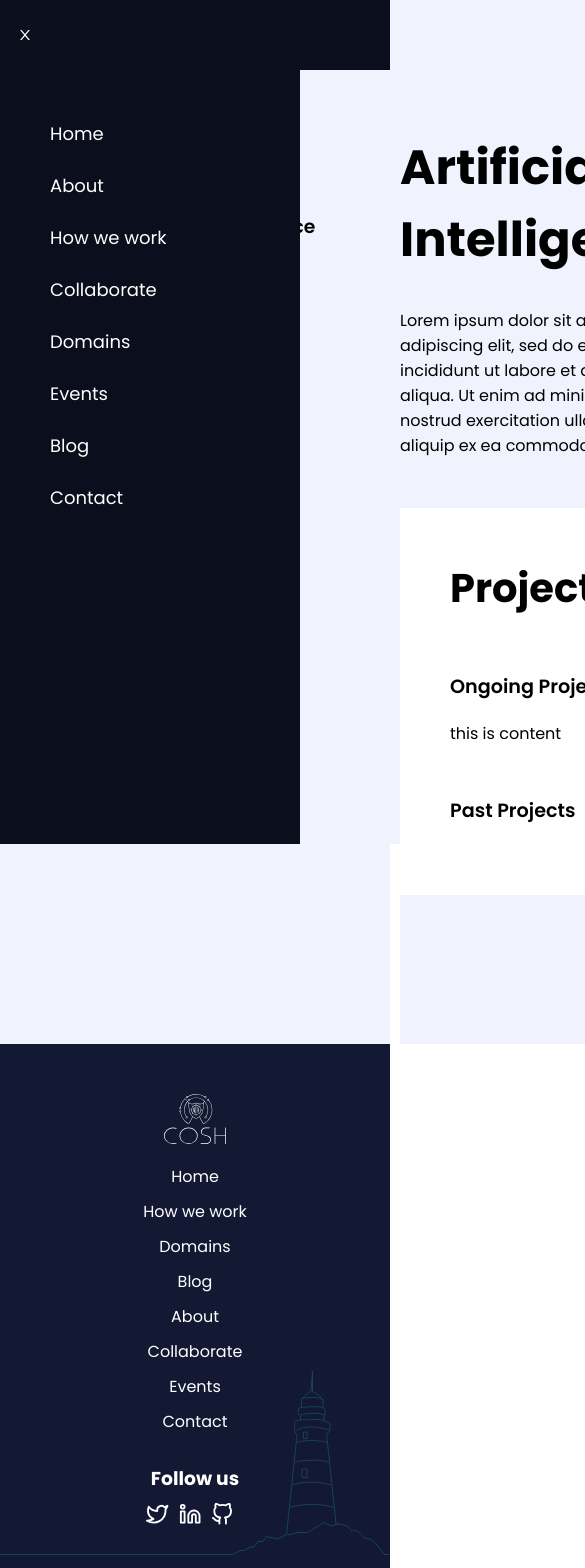
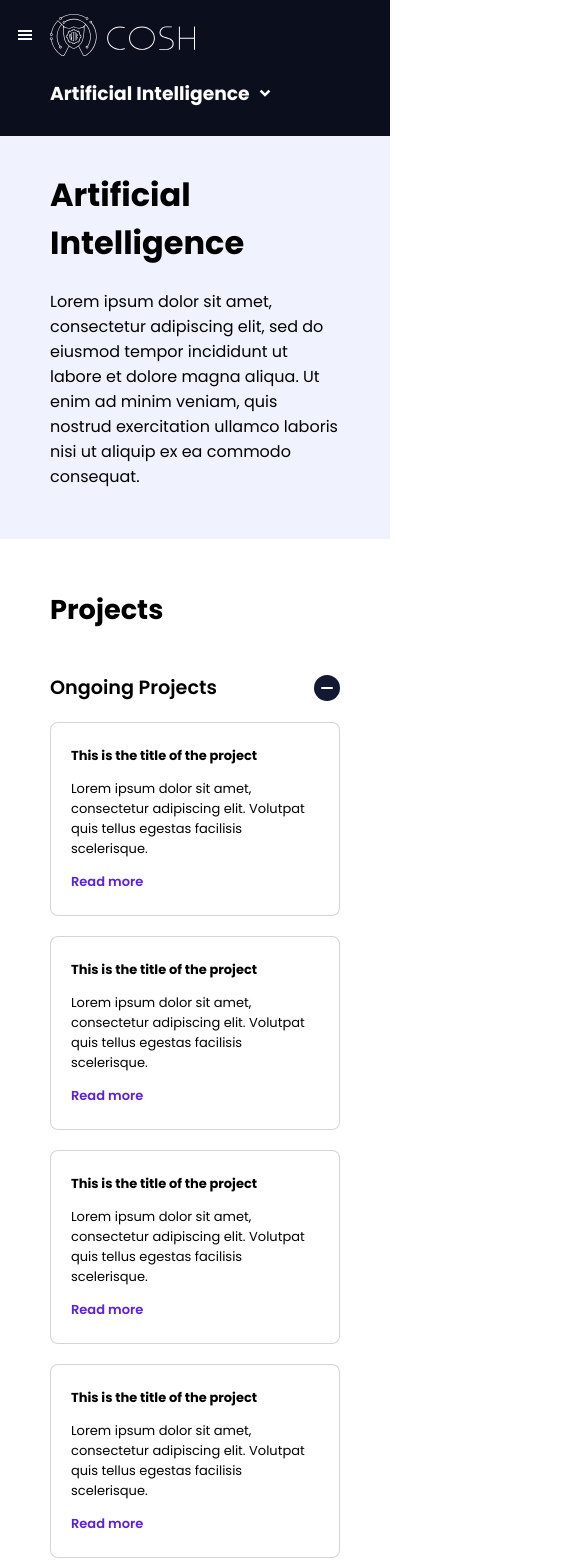
Before and after one commit to COSH-NITK/cosh-website, a React (Create React App) app: page /domains in a window 390 px wide. Shown: the top 1568 px of the page, 585 px wide, since content can reach past the window. Built offline with nearby package versions, Linux system fonts and the light colour scheme.

Commit message:
added domains top bar

```diff
--- a/src/Components/Domains/Domains.jsx
+++ b/src/Components/Domains/Domains.jsx
@@ -1,23 +1,66 @@
 import './Domains.scss'
 
-import React, {useState, useEffect} from 'react'
+import React, {useState, useEffect, useRef} from 'react'
 
 import il_plus from '../../Assets/il_plus.svg';
 import il_minus from '../../Assets/il_minus.svg';
+import ProjectCards from '../ProjectCards/ProjectCards';
+
+import { RiArrowDropDownLine } from 'react-icons/ri';
 
 function Domains() {
 
     const [active, setActive] = useState(1);
     const [open, setOpen] = useState(1);
+    const [topBarOpen, setTopBarOpen] = useState(false);
+
+    const ref = useRef()
+
+    useEffect(() => {
+        const checkIfClickedOutside = e => {
+          if (topBarOpen && ref.current && !ref.current.contains(e.target)) {
+            setTopBarOpen(false)
+          }
+        }
+
+        document.addEventListener("mousedown", checkIfClickedOutside)
+
+        return () => {
+          // Cleanup the event listener
+          document.removeEventListener("mousedown", checkIfClickedOutside)
+        }
+      }, [topBarOpen])
 
     useEffect(() => {
         window.scrollTo(0, 0);
     }, [active]);
 
+    useEffect(() => {
+        topBarOpen
+        ? document.body.style.overflow = 'hidden'
+        : document.body.style.overflow = 'unset';
+     }, [topBarOpen ]);
+
     const domains = ['Artificial Intelligence', 'Systems', 'Networking', 'Development', 'Blockchain', 'Robotics', 'Electric Vehicles', 'Game Development', 'Security' ];
+
+    function changeDomain(d) {
+        setActive(d);
+        setTopBarOpen(false);
+    }
 
     return (
         <div className="domainsDiv">
+            <div className={`topBar ${topBarOpen ? "open" : ""}`} ref={ref}>
+                <div className="topBarHeader">
+                    <h3 onClick={() => setTopBarOpen(!topBarOpen)}>{domains[active-1]}</h3>
+                    <RiArrowDropDownLine className={`dropdownIcon ${topBarOpen ? "open" : ""}`} size={30} />
+                </div>
+                <div className={`topBarOptions ${topBarOpen ? "open" : ""}`}>
+                    { domains.map(
+                        (d, i)=> <p className={`${active===i+1 ? "active" : ""}`} key={i} onClick={() => changeDomain(i+1)}>{d}</p>
+                    ) }
+                </div>
+            </div>
             <div className="left">
                 { domains.map(
                     (d, i)=> <h3 className={`${active===i+1 ? "active" : ""}`} key={i} onClick={() => setActive(i+1)}>{d}</h3>
@@ -43,15 +86,17 @@ function Domains() {
                         <img src={open===1 ? il_minus : il_plus} className="il_plus" alt="Illustration" />
                     </div>
                     <div className={`content ${open===1 ? "show" : "hide"}`}>
-                        this is content
+                        <ProjectCards />
                     </div>
+                    <hr />
                     <div className="expandableBar" onClick={()=>open === 2 ? setOpen(0) : setOpen(2)}>
                         <button>Past Projects</button>
                         <img src={open===2 ? il_minus : il_plus} className="il_plus" alt="Illustration" />
                     </div>
                     <div className={`content ${open===2 ? "show" : "hide"}`}>
-                        this is content
+                        <ProjectCards />
                     </div>
+                    <hr />
                 </div>
             </div>
         </div>
--- a/src/Components/Domains/Domains.scss
+++ b/src/Components/Domains/Domains.scss
@@ -6,6 +6,57 @@
     display: flex;
     flex-direction: row;
     color: black;
+
+    .topBar {
+        position: fixed;
+        background-color: #0B0E1C;
+        color: white;
+        width: 100%;
+        padding: 10px 100px;
+        margin-top: 50px;
+        box-sizing: border-box;
+        display: none;
+        flex-direction: column;
+        padding-bottom: 10px;
+        transition: all 0.4s;
+        z-index: 2;
+
+        @media only screen and (max-width: 600px) {
+            padding: 10px 50px;
+        }
+
+        &.open {
+            padding-bottom: 50px;
+        }
+
+        @media only screen and (max-width: 1200px) {
+            display: flex;
+        }
+
+        .topBarHeader {
+            display: flex;
+            flex-direction: row;
+            align-items: center;
+
+            svg {
+                transform: rotate(0deg);
+                transition: all 0.4s;
+            }
+            svg.open {
+                transform: rotate(180deg);
+            }
+
+        }
+        .topBarOptions {
+            max-height: 0;
+            transition: all 0.4s;
+            overflow: hidden;
+            // padding-bottom: 50px;
+        }
+        .topBarOptions.open {
+            max-height: 1000px;
+        }
+    }
 
     .left {
         width: 400px;
@@ -18,6 +69,10 @@
         flex-direction: column;
         justify-content: center;
         position: fixed;
+
+        @media only screen and (max-width: 1200px) {
+            display: none;
+        }
 
         h3 {
             font-weight: 400;
@@ -45,17 +100,52 @@
         padding-left: 0;
         margin-left: 400px;
 
+        @media only screen and (max-width: 1200px) {
+            margin-left: 0;
+            padding: 0px;
+            margin-top: 150px;
+        }
+
         h1 {
             font-size: 3em;
+
+            @media only screen and (max-width: 1200px) {
+                margin-left: 100px;
+                margin-right: 100px;
+                font-size: 2em;
+            }
+            @media only screen and (max-width: 600px) {
+                margin-left: 50px;
+                margin-right: 50px;
+            }
+        }
+        p {
+            @media only screen and (max-width: 1200px) {
+                margin-left: 100px;
+                margin-right: 100px;
+            }
+            @media only screen and (max-width: 600px) {
+                margin-left: 50px;
+                margin-right: 50px;
+            }
         }
         .projectsDiv {
             background-color: white;
-            padding: 50px;
+            padding: 50px 100px;
+            margin: 0;
             margin-top: 50px;
+
+            @media only screen and (max-width: 600px) {
+               padding: 50px;
+            }
 
             h2 {
                 font-size: 2.5em;
                 margin-top: 0;
+
+                @media only screen and (max-width: 1200px) {
+                    font-size: 1.7em;
+                }
             }
             .expandableBar {
                 display: flex;
@@ -101,6 +191,11 @@
                 max-height: 0;
                 margin-bottom: 0px;
             }
+            hr {
+                opacity: 0.3;
+                display:block;
+                width: 100%;
+            }
         }
     }
 }
--- a/src/Components/Home/Home.jsx
+++ b/src/Components/Home/Home.jsx
@@ -21,6 +21,8 @@ import il_arrow from '../../Assets/il_arrow.svg';
 import icon_article from '../../Assets/icon_article.svg';
 import { AiFillTwitterCircle } from 'react-icons/ai';
 import { Link } from 'react-router-dom';
+
+import ProjectCards from '../ProjectCards/ProjectCards';
 
 // function getTweets() {
 //     var myHeaders = new Headers();
@@ -259,11 +261,7 @@ function Home() {
                         <img src={open===1 ? il_minus : il_plus} className="il_plus" alt="Illustration" />
                     </div>
                     <div className={`content ${open===1 ? "show" : "hide"}`}>
-                        <ProjectCard/>
-                        <ProjectCard/>
-                        <ProjectCard/>
-                        <ProjectCard/>
-                        <ProjectCard/>
+                        <ProjectCards />
                     </div>
                     <hr />
                     <div className="domainBar" onClick={()=>open === 2 ? setOpen(0) : setOpen(2)}>
@@ -271,11 +269,7 @@ function Home() {
                         <img src={open===2 ? il_minus : il_plus} className="il_plus" alt="Illustration" />
                     </div>
                     <div className={`content ${open===2 ? "show" : "hide"}`}>
-                        <ProjectCard/>
-                        <ProjectCard/>
-                        <ProjectCard/>
-                        <ProjectCard/>
-                        <ProjectCard/>
+                        <ProjectCards />
                     </div>
                     <hr />
                     <div className="domainBar" onClick={()=>open === 3 ? setOpen(0) : setOpen(3)}>
@@ -283,11 +277,7 @@ function Home() {
                         <img src={open===3 ? il_minus : il_plus} className="il_plus" alt="Illustration" />
                     </div>
                     <div className={`content ${open===3 ? "show" : "hide"}`}>
-                        <ProjectCard/>
-                        <ProjectCard/>
-                        <ProjectCard/>
-                        <ProjectCard/>
-                        <ProjectCard/>
+                        <ProjectCards />
                     </div>
                     <hr />
                     <div className="domainBar" onClick={()=>open === 4 ? setOpen(0) : setOpen(4)}>
@@ -295,11 +285,7 @@ function Home() {
                         <img src={open===4 ? il_minus : il_plus} className="il_plus" alt="Illustration" />
                     </div>
                     <div className={`content ${open===4 ? "show" : "hide"}`}>
-                        <ProjectCard/>
-                        <ProjectCard/>
-                        <ProjectCard/>
-                        <ProjectCard/>
-                        <ProjectCard/>
+                        <ProjectCards />
                     </div>
                     <hr />
                     <div className="domainBar" onClick={()=>open === 5 ? setOpen(0) : setOpen(5)}>
@@ -307,11 +293,7 @@ function Home() {
                         <img src={open===5 ? il_minus : il_plus} className="il_plus" alt="Illustration" />
                     </div>
                     <div className={`content ${open===5 ? "show" : "hide"}`}>
-                        <ProjectCard/>
-                        <ProjectCard/>
-                        <ProjectCard/>
-                        <ProjectCard/>
-                        <ProjectCard/>
+                        <ProjectCards />
                     </div>
                     <hr />
                     <div className="domainBar" onClick={()=>open === 6 ? setOpen(0) : setOpen(6)}>
@@ -319,11 +301,7 @@ function Home() {
                         <img src={open===6 ? il_minus : il_plus} className="il_plus" alt="Illustration" />
                     </div>
                     <div className={`content ${open===6 ? "show" : "hide"}`}>
-                        <ProjectCard/>
-                        <ProjectCard/>
-                        <ProjectCard/>
-                        <ProjectCard/>
-                        <ProjectCard/>
+                        <ProjectCards />
                     </div>
                     <hr />
                     <div className="domainBar" onClick={()=>open === 7 ? setOpen(0) : setOpen(7)}>
@@ -331,11 +309,7 @@ function Home() {
                         <img src={open===7 ? il_minus : il_plus} className="il_plus" alt="Illustration" />
                     </div>
                     <div className={`content ${open===7 ? "show" : "hide"}`}>
-                        <ProjectCard/>
-                        <ProjectCard/>
-                        <ProjectCard/>
-                        <ProjectCard/>
-                        <ProjectCard/>
+                        <ProjectCards />
                     </div>
                     <hr />
                     <div className="domainBar" onClick={()=>open === 8 ? setOpen(0) : setOpen(8)}>
@@ -343,11 +317,7 @@ function Home() {
                         <img src={open===8 ? il_minus : il_plus} className="il_plus" alt="Illustration" />
                     </div>
                     <div className={`content ${open===8 ? "show" : "hide"}`}>
-                        <ProjectCard/>
-                        <ProjectCard/>
-                        <ProjectCard/>
-                        <ProjectCard/>
-                        <ProjectCard/>
+                        <ProjectCards />
                     </div>
                     <hr />
                     <div className="domainBar" onClick={()=>open === 9 ? setOpen(0) : setOpen(9)}>
@@ -355,11 +325,7 @@ function Home() {
                         <img src={open===9 ? il_minus : il_plus} className="il_plus" alt="Illustration" />
                     </div>
                     <div className={`content ${open===9 ? "show" : "hide"}`}>
-                        <ProjectCard/>
-                        <ProjectCard/>
-                        <ProjectCard/>
-                        <ProjectCard/>
-                        <ProjectCard/>
+                        <ProjectCards />
                     </div>
                     <hr />
                     <Link to={"/domains"} className="button-dark">View all projects</Link>
@@ -381,15 +347,6 @@ function Home() {
     )
 }
 
-function ProjectCard() {
-    return (
-        <div className="projectCardDiv">
-            <h3>This is the title of the project</h3>
-            <p>Lorem ipsum dolor sit amet, consectetur adipiscing elit. Volutpat quis tellus egestas facilisis scelerisque.</p>
-            <p className="readMore">Read more</p>
-        </div>
-    )
-}
 function BlogCard() {
     return (
         <Link to="/blog">
--- a/src/Components/Home/Home.scss
+++ b/src/Components/Home/Home.scss
@@ -366,11 +366,6 @@
                 overflow: hidden;
                 max-height: 2500px;
                 transition: .5s ;
-                display: grid;
-                column-gap: 20px;
-                row-gap: 20px;
-                grid-template-columns: repeat( auto-fit, minmax( 250px, 1fr) );
-                align-items: start;
                 margin-bottom: 30px;
             }
             .content.hide {
@@ -465,30 +460,6 @@
     }
 }
 
-.projectCardDiv {
-    background: #FFFFFF;
-    border: 1px solid rgba(0, 0, 0, 0.164);
-    border-radius: 8px;
-    overflow: visible;
-    padding: 10px 20px;
-    transition: all .4s;
-
-    &:hover {
-        cursor: pointer;
-        background-color: $lightBlue;
-    }
-
-    h3 {
-        font-size: small;
-    }
-    p {
-        font-size:small;
-    }
-    .readMore {
-        color: $purple;
-        font-weight: 600;
-    }
-}
 .blogCardDiv {
     // min-height: 100px;
     // background-color:red;
--- a/src/Components/Navbar/Navbar.jsx
+++ b/src/Components/Navbar/Navbar.jsx
@@ -1,6 +1,6 @@
 import './Navbar.scss'
 
-import React, { useState, useEffect } from 'react'
+import React, { useState, useEffect, useRef } from 'react'
 import logo from '../../Assets/logo.svg';
 
 import { Link } from 'react-router-dom';
@@ -14,7 +14,26 @@ function Navbar() {
 
     // const [navbar, setNavbar] = useState(false);
     const [top, setTop] = useState(true);
-    const [sidebarOpen, setSidebarOpen] = useState(true);
+    const [sidebarOpen, setSidebarOpen] = useState(false);
+
+    const ref = useRef()
+
+    useEffect(() => {
+        const checkIfClickedOutside = e => {
+          // If the menu is open and the clicked target is not within the menu,
+          // then close the menu
+          if (sidebarOpen && ref.current && !ref.current.contains(e.target)) {
+            setSidebarOpen(false)
+          }
+        }
+
+        document.addEventListener("mousedown", checkIfClickedOutside)
+
+        return () => {
+          // Cleanup the event listener
+          document.removeEventListener("mousedown", checkIfClickedOutside)
+        }
+      }, [sidebarOpen])
 
     const changeScroll = () => {
         // console.log(window.scrollY);
@@ -75,7 +94,7 @@ function Navbar() {
                 <Link to="/blog" onClick={()=>window.scrollTo(0, 0)}>Blog</Link>
                 <Link to="/contact" onClick={()=>window.scrollTo(0, 0)}>Contact</Link>
             </div>
-            <div className={`sidebar ${sidebarOpen ? "open" : "close"}`}>
+            <div className={`sidebar ${sidebarOpen ? "open" : "close"}`} ref={ref}>
                 <div className={`closeDiv ${top===true ? "top" : ""} `}>
                     <AiOutlineClose className="closeIcon" onClick={()=>setSidebarOpen(false)} />
                 </div>
--- a/src/Components/Navbar/Navbar.scss
+++ b/src/Components/Navbar/Navbar.scss
@@ -116,13 +116,18 @@
         left: 0;
 
         .closeDiv {
-            width: 50px;
+            width: 100px;
             height: 50px;
             display: flex;
             flex-direction: row;
             justify-content: center;
             align-items: center;
             transition: all .4s;
+
+            @media only screen and (max-width: 600px) {
+                width: 50px;
+            }
+
             .closeIcon {
                 // width: 50px;
                 height: 50px;
@@ -136,6 +141,7 @@
             display: flex;
             flex-direction: column;
             padding: 50px;
+            align-items: flex-start;
 
             a {
                 color: white;
--- /dev/null
+++ b/src/Components/ProjectCards/ProjectCards.jsx
@@ -0,0 +1,27 @@
+import './ProjectCards.scss';
+
+import React from 'react'
+
+function ProjectCards() {
+    return (
+        <div className="projectCardsDiv">
+            <ProjectCard/>
+            <ProjectCard/>
+            <ProjectCard/>
+            <ProjectCard/>
+            <ProjectCard/>
+        </div>
+    )
+}
+
+function ProjectCard() {
+    return (
+        <div className="projectCardDiv">
+            <h3>This is the title of the project</h3>
+            <p id="projectCardDesc">Lorem ipsum dolor sit amet, consectetur adipiscing elit. Volutpat quis tellus egestas facilisis scelerisque.</p>
+            <p id="readMore">Read more</p>
+        </div>
+    )
+}
+
+export default ProjectCards
--- /dev/null
+++ b/src/Components/ProjectCards/ProjectCards.scss
@@ -0,0 +1,40 @@
+@import '../../colors.scss';
+
+.projectCardsDiv {
+    width: 100%;
+    display: grid;
+    column-gap: 20px;
+    row-gap: 20px;
+    grid-template-columns: repeat( auto-fit, minmax( 250px, 1fr) );
+    align-items: start;
+}
+
+.projectCardDiv {
+    background: #FFFFFF;
+    border: 1px solid rgba(0, 0, 0, 0.164);
+    border-radius: 8px;
+    overflow: visible;
+    padding: 10px 20px;
+    transition: all .4s;
+
+    &:hover {
+        cursor: pointer;
+        background-color: $lightBlue;
+    }
+
+    h3 {
+        font-size: small;
+    }
+    #projectCardDesc {
+        font-size:small;
+        margin-left: 0;
+        margin-right: 0;
+    }
+    #readMore {
+        color: $purple;
+        font-weight: 600;
+        font-size: small;
+        margin-left: 0;
+        margin-right: 0;
+    }
+}
```
